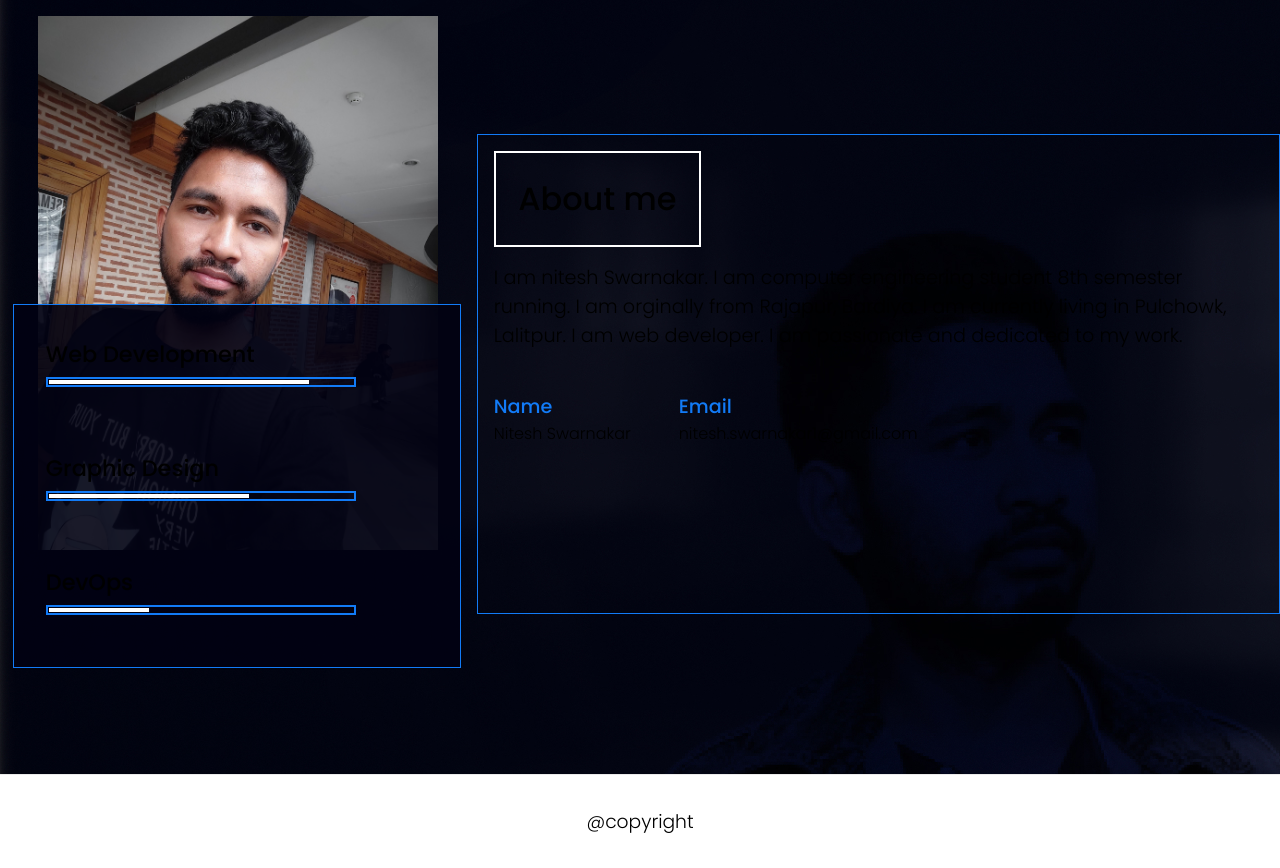
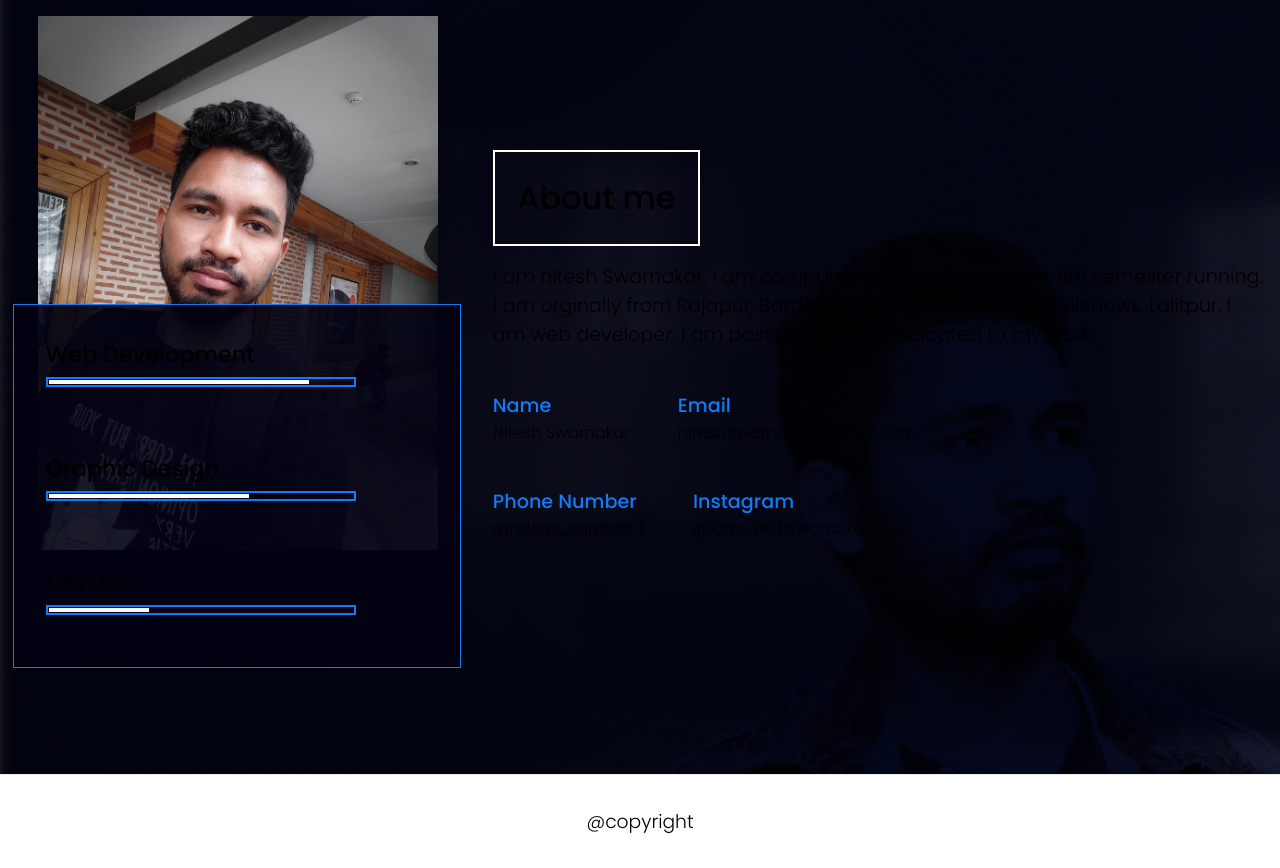
Before and after one commit to niteshswarnakar/my-app, a Next.js app: page / in a window 1280 px wide. Shown: the part 900-1768 px from the top of the page. Built offline with nearby package versions, Linux system fonts and the light colour scheme.

Commit message:
random commit on section_detail section

```diff
--- a/pages/index.js
+++ b/pages/index.js
@@ -184,6 +184,16 @@ export default function Home() {
                   </p>
                 </div>
               </div>
+              <div className={styles.my_details_description}>
+                <div>
+                  <p className={styles.field_name}>Phone Number</p>
+                  <p className={styles.field_value}>random_number :)</p>
+                </div>
+                <div>
+                  <p className={styles.field_name}>Instagram</p>
+                  <p className={styles.field_value}>@iamniteshswarnakar</p>
+                </div>
+              </div>
             </div>
           </div>
         </div>
--- a/styles/Home.module.css
+++ b/styles/Home.module.css
@@ -202,8 +202,9 @@
   margin-top: 10rem;
   height: 60vh;
   padding: 1rem 1rem;
-  border: 1px solid #127bf7;
-  /* background-color: red; */
+  /* filter: drop-shadow(0 0 100px blue); */
+
+  /* border: 1px solid #127bf7; */
 }
 
 .about_me {
```
